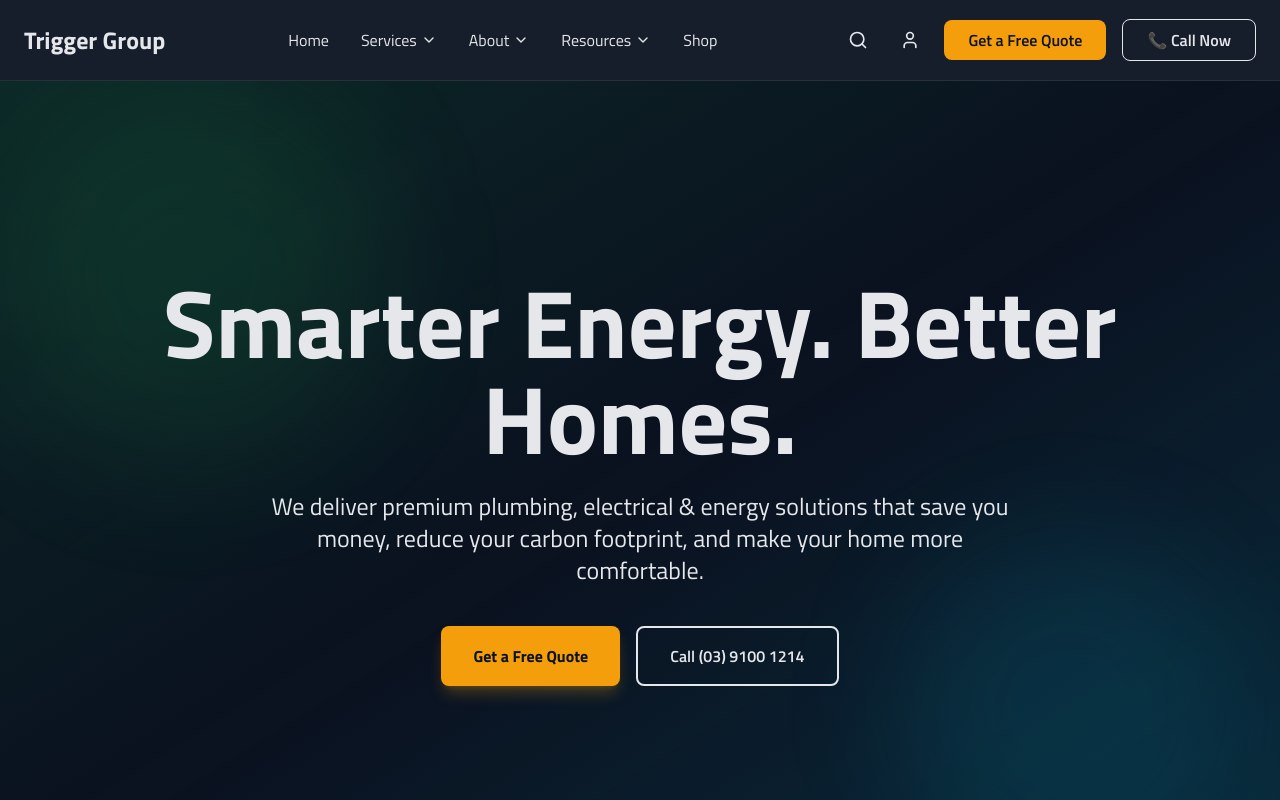
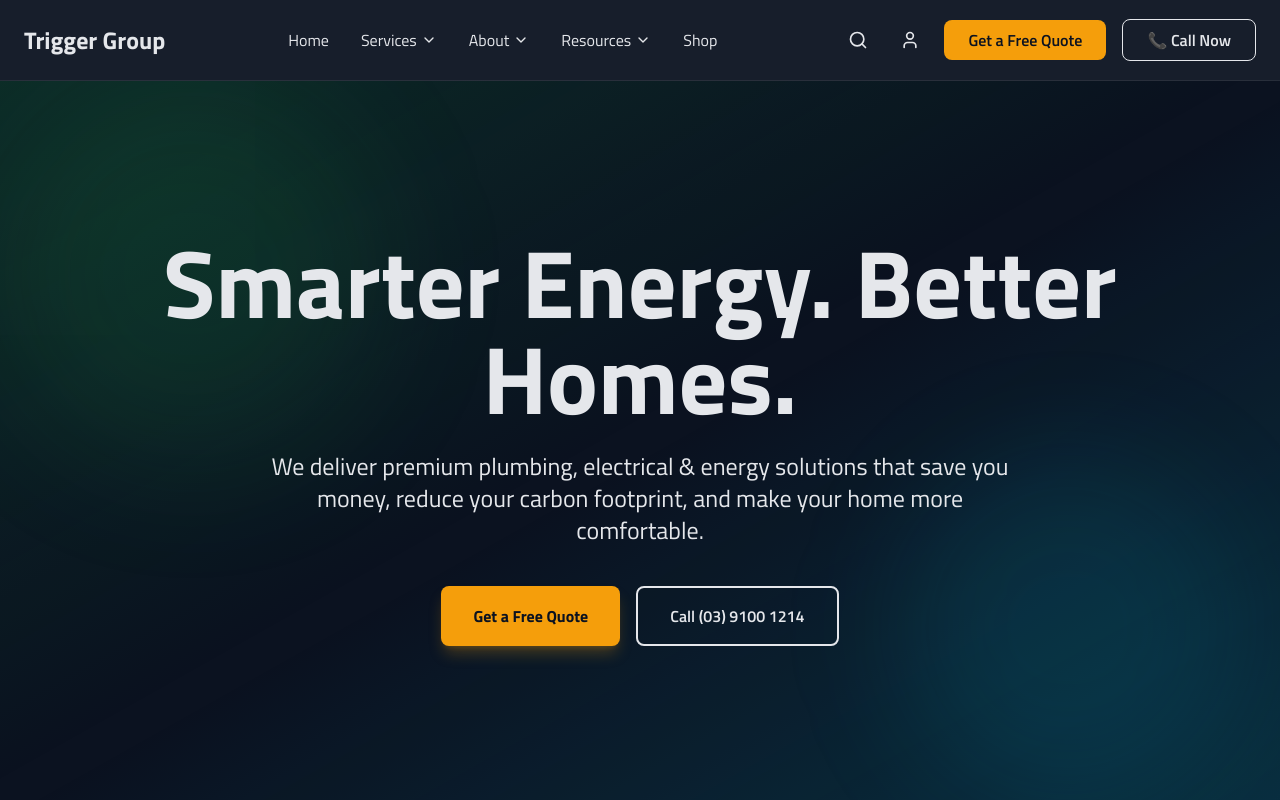
Before and after one commit to Abdur-Rahman-Palash/trigger, a Next.js app: page / in a window 1280 px wide. Shown: the top 800 px of the page. Built offline with nearby package versions, Linux system fonts and the light colour scheme.

Commit message:
Fix navbar responsiveness and hero section spacing for desktop mode on mobile

```diff
--- a/src/app/page.tsx
+++ b/src/app/page.tsx
@@ -167,7 +167,7 @@ export default function Home() {
   return (
     <main className="min-h-screen">
       {/* Hero Section */}
-      <section ref={heroRef} className="relative w-full min-h-[100vh] bg-bgDark text-textLight flex items-center justify-center overflow-hidden">
+      <section ref={heroRef} className="relative w-full min-h-[calc(100vh-5rem)] bg-bgDark text-textLight flex items-center justify-center overflow-hidden">
         <div className="absolute inset-0 bg-gradient-to-br from-primary-600/20 via-transparent to-secondary-500/20 animate-pulse"></div>
         <div className="absolute top-0 left-0 w-96 h-96 bg-primary-500/10 rounded-full blur-3xl -translate-x-1/2 -translate-y-1/2 animate-blob"></div>
         <div className="absolute bottom-0 right-0 w-96 h-96 bg-secondary-500/10 rounded-full blur-3xl translate-x-1/2 translate-y-1/2 animate-blob animation-delay-2000"></div>
--- a/src/components/layout/Navbar.tsx
+++ b/src/components/layout/Navbar.tsx
@@ -40,7 +40,7 @@ export default function Navbar() {
             </Link>
 
             {/* Desktop Menu */}
-            <div className="hidden md:flex items-center gap-8">
+            <div className="hidden md:flex items-center gap-4 lg:gap-8">
               <Link href="/" className="text-textLight hover:text-primary-400 transition-colors">
                 Home
               </Link>
@@ -141,7 +141,7 @@ export default function Navbar() {
             </div>
 
             {/* Utility Icons & CTAs */}
-            <div className="hidden md:flex items-center gap-4">
+            <div className="hidden md:flex items-center gap-2 lg:gap-4">
               <button
                 onClick={() => setIsSearchOpen(true)}
                 className="p-2 text-textLight hover:text-primary-400 hover:bg-white/10 rounded-full transition-all"
@@ -164,10 +164,10 @@ export default function Navbar() {
               <Link href="/signin" className="p-2 text-textLight hover:text-primary-400 hover:bg-white/10 rounded-full transition-all">
                 <User size={20} />
               </Link>
-              <Link href="/quote-request" className="px-6 py-2 bg-accent-500 text-bgDark font-semibold rounded-lg hover:bg-accent-400 transition-colors">
+              <Link href="/quote-request" className="px-4 py-2 lg:px-6 lg:py-2 bg-accent-500 text-bgDark font-semibold rounded-lg hover:bg-accent-400 transition-colors text-sm lg:text-base">
                 Get a Free Quote
               </Link>
-              <a href="tel:0391001214" className="px-6 py-2 border border-textLight text-textLight font-semibold rounded-lg hover:bg-textLight hover:text-bgDark transition-colors">
+              <a href="tel:0391001214" className="px-4 py-2 lg:px-6 lg:py-2 border border-textLight text-textLight font-semibold rounded-lg hover:bg-textLight hover:text-bgDark transition-colors text-sm lg:text-base">
                 📞 Call Now
               </a>
             </div>
```
